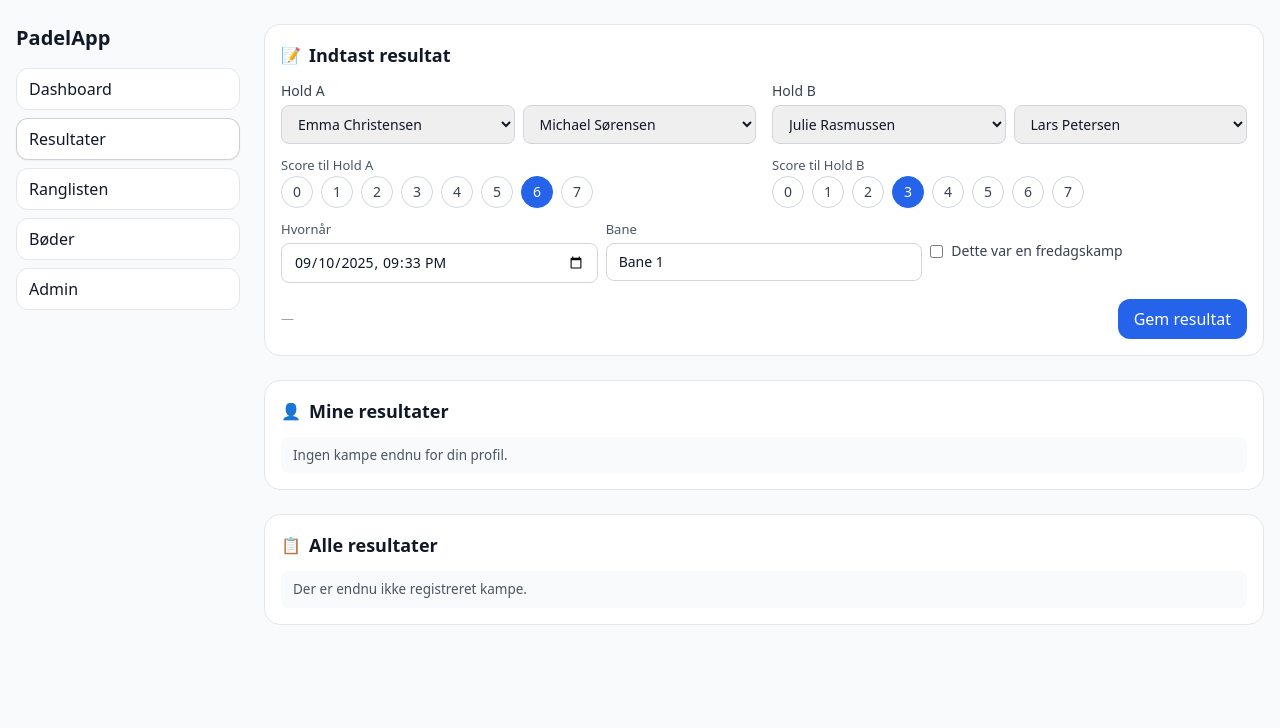
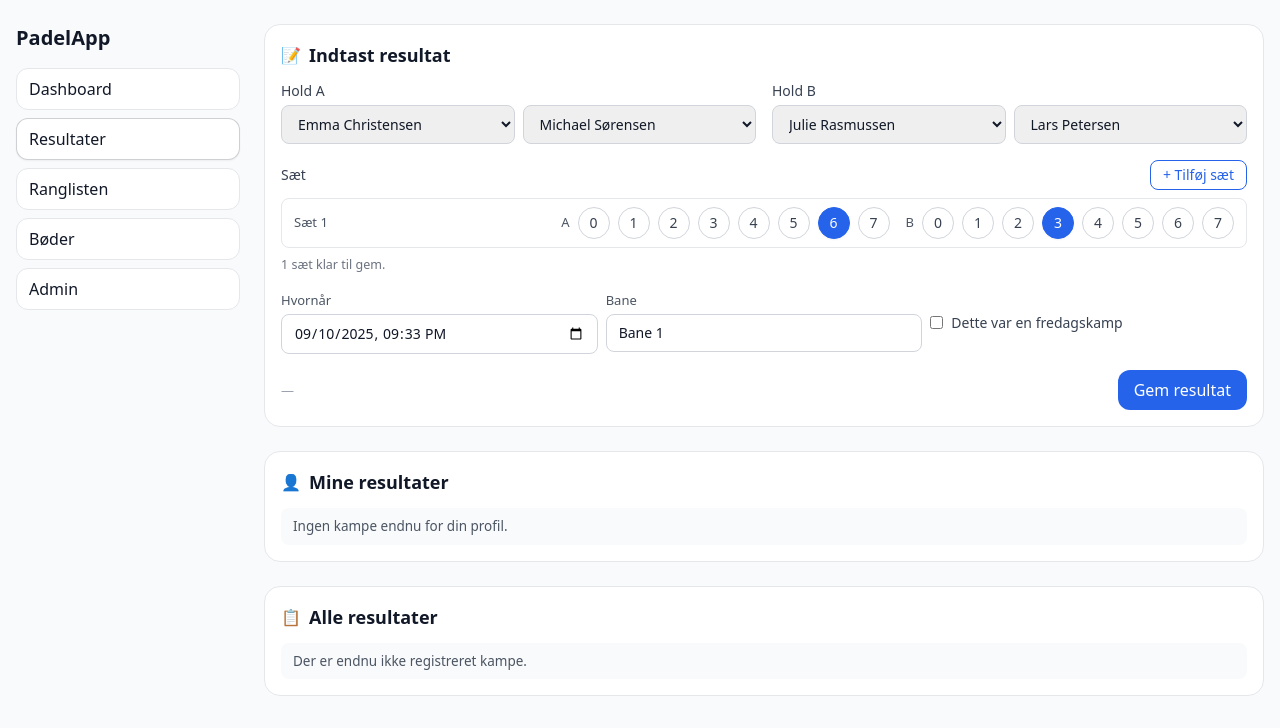
Before and after one commit to jstrange83/padel-friday-app, a React (Vite) app: page / in a window 1280 px wide. Both pictures are taken after a click on the button "Resultater". Shown: the top 728 px of the page. Built offline with nearby package versions, Linux system fonts and the light colour scheme.

Commit message:
Update Results.tsx

```diff
--- a/src/pages/Results.tsx
+++ b/src/pages/Results.tsx
@@ -149,10 +149,16 @@ function DayCard({
                 <div
                   className={classNames(
                     "text-sm font-semibold",
-                    d.value > 0 ? "text-green-600" : d.value < 0 ? "text-rose-600" : "text-gray-500"
+                    d.value > 0
+                      ? "text-green-600"
+                      : d.value < 0
+                      ? "text-rose-600"
+                      : "text-gray-500"
                   )}
                 >
-                  {d.value > 0 ? `(+${Math.round(d.value)})` : `(${Math.round(d.value)})`}
+                  {d.value > 0
+                    ? `(+${Math.round(d.value)})`
+                    : `(${Math.round(d.value)})`}
                 </div>
               </div>
             ))}
@@ -190,56 +196,76 @@ export default function Results() {
     () => load<MatchRec[]>(LS_MATCHES, [])
   );
 
-  // --------- Formular state (et sæt pr. gem) ----------
+  // --------- Formular state ----------
   const [a1, setA1] = useState(players[0]?.id ?? "");
   const [a2, setA2] = useState(players[1]?.id ?? "");
   const [b1, setB1] = useState(players[2]?.id ?? "");
   const [b2, setB2] = useState(players[3]?.id ?? "");
-  const [scoreA, setScoreA] = useState(6);
-  const [scoreB, setScoreB] = useState(3);
   const [when, setWhen] = useState(() =>
     new Date().toISOString().slice(0, 16)
   ); // input[type=datetime-local]
   const [court, setCourt] = useState("Bane 1");
   const [isFriday, setIsFriday] = useState(false);
+
+  // Flere sæt (mindst 1)
+  type SetRow = { id: string; scoreA: number; scoreB: number };
+  const [sets, setSets] = useState<SetRow[]>([
+    { id: "s_1", scoreA: 6, scoreB: 3 },
+  ]);
+
   const [saved, setSaved] = useState<string | null>(null);
 
   function idToName(id: string) {
     return players.find((p) => p.id === id)?.name ?? id;
   }
 
+  function addSet() {
+    const id = `s_${cryptoRandom()}`;
+    setSets((prev) => [...prev, { id, scoreA: 6, scoreB: 3 }]);
+  }
+  function removeSet(id: string) {
+    setSets((prev) => (prev.length <= 1 ? prev : prev.filter((s) => s.id !== id)));
+  }
+  function updateSet(id: string, field: "scoreA" | "scoreB", value: number) {
+    setSets((prev) =>
+      prev.map((s) => (s.id === id ? { ...s, [field]: value } : s))
+    );
+  }
+
   function onSave() {
     const aNames = [idToName(a1), idToName(a2)];
     const bNames = [idToName(b1), idToName(b2)];
 
-    // (Dummy) fordeling af ELO-deltaer – indtil vi kobler rigtig ELO på
-    const delta = Math.max(-20, Math.min(20, (scoreA - scoreB) * 2)); // bare en visuel indikator
-    const points = [
-      { name: aNames[0], value: delta / 2 },
-      { name: aNames[1], value: delta / 2 },
-      { name: bNames[0], value: -delta / 2 },
-      { name: bNames[1], value: -delta / 2 },
-    ];
+    // Opret ét MatchRec per sæt (med lille tidsforskydning, så sortering er stabil)
+    const baseTime = new Date(when);
+    const newRecs: MatchRec[] = sets.map((s, idx) => {
+      const dt = new Date(baseTime.getTime() + idx * 60000); // +1 minut pr. sæt
+      const delta = Math.max(-20, Math.min(20, (s.scoreA - s.scoreB) * 2)); // visuel indikator
 
-    const rec: MatchRec = {
-      id: `m_${Date.now()}`,
-      when: new Date(when).toISOString(),
-      court,
-      isFriday,
-      aNames,
-      bNames,
-      scoreA,
-      scoreB,
-      points,
-    };
+      return {
+        id: `m_${Date.now()}_${idx}`,
+        when: dt.toISOString(),
+        court,
+        isFriday,
+        aNames,
+        bNames,
+        scoreA: s.scoreA,
+        scoreB: s.scoreB,
+        points: [
+          { name: aNames[0], value: delta / 2 },
+          { name: aNames[1], value: delta / 2 },
+          { name: bNames[0], value: -delta / 2 },
+          { name: bNames[1], value: -delta / 2 },
+        ],
+      };
+    });
 
-    const next = [rec, ...matches].slice(0, 200); // hold lidt historik
+    const next = [...newRecs, ...matches].slice(0, 300);
     setMatches(next);
     save(LS_MATCHES, next);
-    setSaved("Resultat gemt ✅ — se det på Dashboard og Ranglisten.");
-
-    // (valgfrit) nulstil kun scores
-    // setScoreA(0); setScoreB(0);
+    setSaved(
+      `${newRecs.length} sæt gemt ✅ — se dem på Dashboard og Ranglisten.`
+    );
   }
 
   // --------- “Mine resultater” / “Alle resultater” ----------
@@ -298,9 +324,6 @@ export default function Results() {
                 ))}
               </select>
             </div>
-
-            <div className="mt-3 text-[13px] text-gray-600">Score til Hold A</div>
-            <ScorePicker value={scoreA} onChange={setScoreA} ariaLabel="Score A" />
           </div>
 
           <div>
@@ -329,14 +352,68 @@ export default function Results() {
                 ))}
               </select>
             </div>
+          </div>
+        </div>
 
-            <div className="mt-3 text-[13px] text-gray-600">Score til Hold B</div>
-            <ScorePicker value={scoreB} onChange={setScoreB} ariaLabel="Score B" />
+        {/* Sæt-liste */}
+        <div className="mt-4">
+          <div className="flex items-center justify-between">
+            <div className="text-sm font-medium text-gray-700">Sæt</div>
+            <button
+              type="button"
+              onClick={addSet}
+              className="rounded-lg border border-blue-600 text-blue-600 px-3 py-1 text-sm hover:bg-blue-50"
+            >
+              + Tilføj sæt
+            </button>
+          </div>
+
+          <div className="mt-2 space-y-2">
+            {sets.map((s, ix) => (
+              <div
+                key={s.id}
+                className="flex flex-col md:flex-row md:items-center md:justify-between gap-2 rounded-lg border border-gray-200 px-3 py-2"
+              >
+                <div className="text-[13px] text-gray-600">Sæt {ix + 1}</div>
+                <div className="flex items-center gap-4">
+                  <div className="flex items-center gap-2">
+                    <span className="text-[13px] text-gray-600">A</span>
+                    <ScorePicker
+                      value={s.scoreA}
+                      onChange={(v) => updateSet(s.id, "scoreA", v)}
+                      ariaLabel={`Sæt ${ix + 1} score A`}
+                    />
+                  </div>
+                  <div className="flex items-center gap-2">
+                    <span className="text-[13px] text-gray-600">B</span>
+                    <ScorePicker
+                      value={s.scoreB}
+                      onChange={(v) => updateSet(s.id, "scoreB", v)}
+                      ariaLabel={`Sæt ${ix + 1} score B`}
+                    />
+                  </div>
+                  {sets.length > 1 && (
+                    <button
+                      type="button"
+                      onClick={() => removeSet(s.id)}
+                      className="ml-2 text-[13px] text-rose-600 hover:underline"
+                      title="Fjern sæt"
+                    >
+                      Fjern
+                    </button>
+                  )}
+                </div>
+              </div>
+            ))}
+          </div>
+
+          <div className="mt-2 text-[12.5px] text-gray-500">
+            {sets.length} sæt klar til gem.
           </div>
         </div>
 
         {/* Tid, bane, fredag */}
-        <div className="mt-3 grid md:grid-cols-3 gap-2">
+        <div className="mt-4 grid md:grid-cols-3 gap-2">
           <div>
             <div className="text-[13px] text-gray-600 mb-1">Hvornår</div>
             <input
@@ -444,3 +521,16 @@ function groupByDate(ms: MatchRec[]): [string, MatchRec[]][] {
   }
   return out;
 }
+
+/** lille random helper, så SetRow-id'er er unikke */
+function cryptoRandom() {
+  try {
+    // @ts-ignore
+    const buf = new Uint32Array(1);
+    // @ts-ignore
+    (globalThis.crypto || ({} as any)).getRandomValues?.(buf);
+    return (buf[0] >>> 0).toString(36);
+  } catch {
+    return Math.random().toString(36).slice(2);
+  }
+}
```
